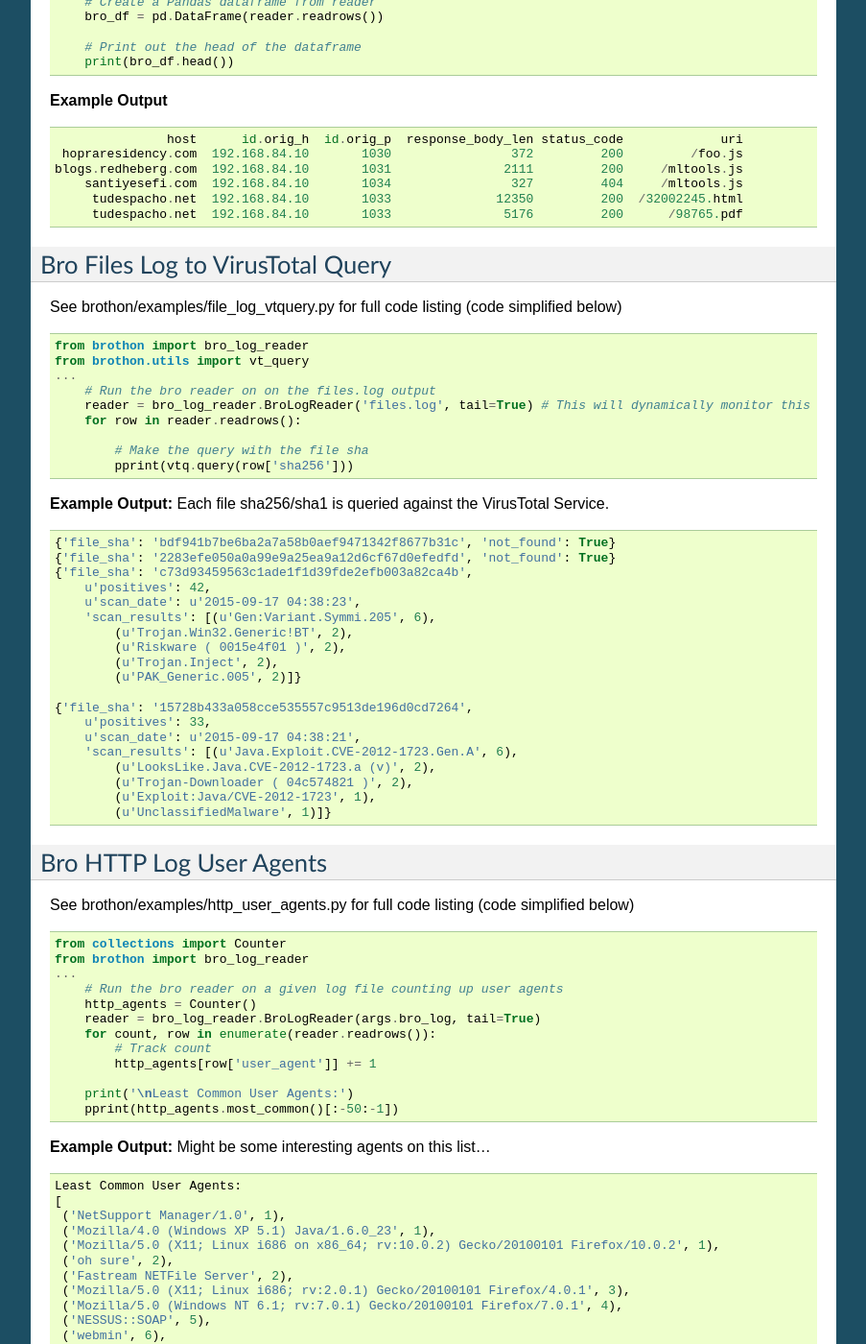
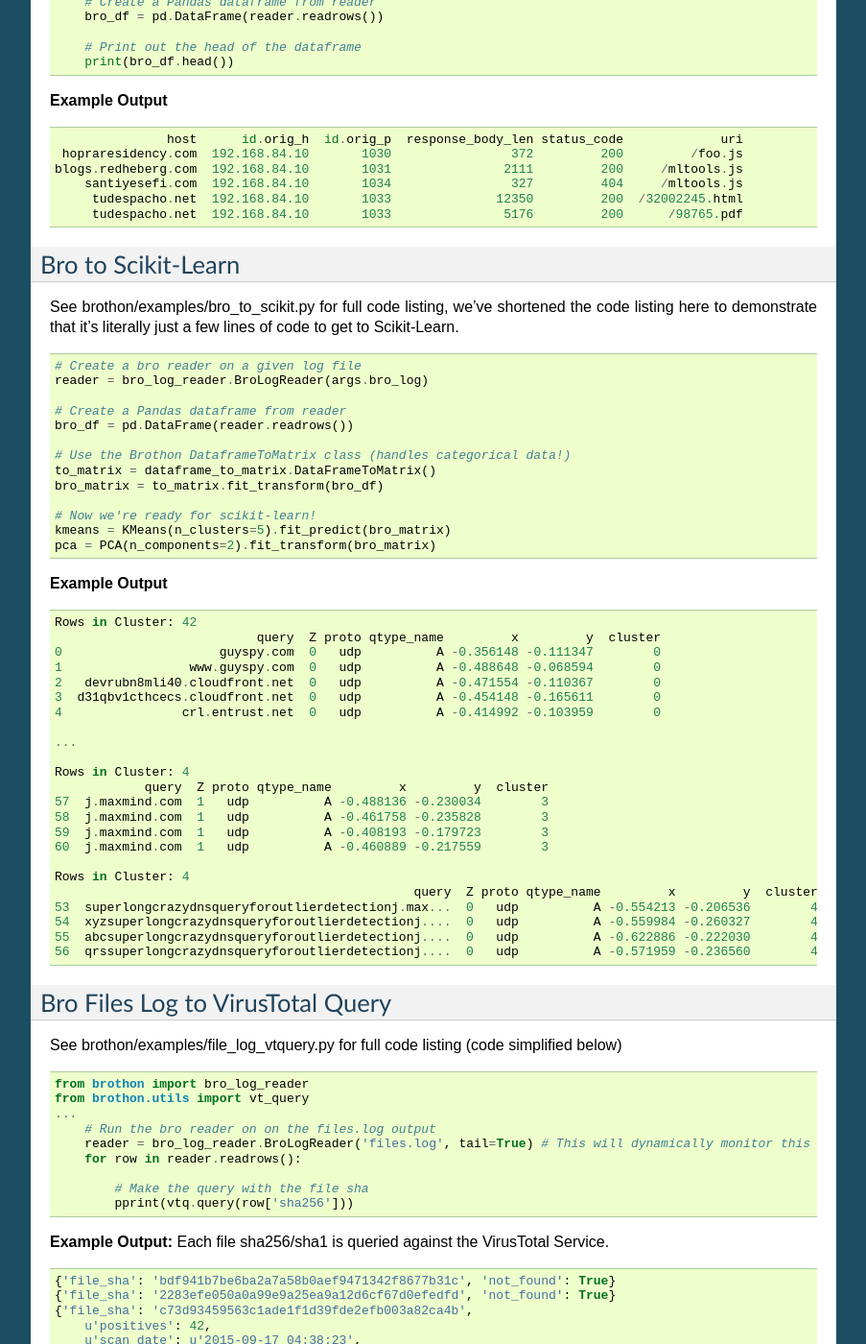
Before and after one commit to SuperCowPowers/zat, a Sphinx documentation site: the page built from docs/examples.rst, in a window 1280 px wide and 1400 px high, scrolled down 859 px. Shown: the whole window at 96% size, without its empty margins (198-1101 px from the left). Built offline with Sphinx 7.4.7, drawn with Linux system fonts in a browser that asks for light colours; the version number could not be read and is left out; some of the changed text lies outside the part shown.

Commit message:
update examples with scikit-learn

```diff
--- a/docs/examples.rst
+++ b/docs/examples.rst
@@ -37,7 +37,7 @@
     'uid': 'CJsdG95nCNF1RXuN5'}
 
 
-Creating a Pandas DataFrame
+Bro to Pandas DataFrame
 ---------------------------
 See brothon/examples/bro_to_pandas.py for full code listing. Notice that it's one line of code to convert to a Pandas DataFrame.
 
@@ -66,6 +66,57 @@
         santiyesefi.com  192.168.84.10       1034                327         404     /mltools.js
          tudespacho.net  192.168.84.10       1033              12350         200  /32002245.html
          tudespacho.net  192.168.84.10       1033               5176         200      /98765.pdf
+
+
+Bro to Scikit-Learn
+-----------------------
+See brothon/examples/bro_to_scikit.py for full code listing, we've shortened the code listing here
+to demonstrate that it's literally just a few lines of code to get to Scikit-Learn.
+
+.. code-block:: python
+
+
+        # Create a bro reader on a given log file
+        reader = bro_log_reader.BroLogReader(args.bro_log)
+
+        # Create a Pandas dataframe from reader
+        bro_df = pd.DataFrame(reader.readrows())
+
+        # Use the Brothon DataframeToMatrix class (handles categorical data!)
+        to_matrix = dataframe_to_matrix.DataFrameToMatrix()
+        bro_matrix = to_matrix.fit_transform(bro_df)
+
+        # Now we're ready for scikit-learn!
+        kmeans = KMeans(n_clusters=5).fit_predict(bro_matrix)
+        pca = PCA(n_components=2).fit_transform(bro_matrix)
+
+**Example Output**
+
+::
+
+    Rows in Cluster: 42
+                               query  Z proto qtype_name         x         y  cluster
+    0                     guyspy.com  0   udp          A -0.356148 -0.111347        0
+    1                 www.guyspy.com  0   udp          A -0.488648 -0.068594        0
+    2   devrubn8mli40.cloudfront.net  0   udp          A -0.471554 -0.110367        0
+    3  d31qbv1cthcecs.cloudfront.net  0   udp          A -0.454148 -0.165611        0
+    4                crl.entrust.net  0   udp          A -0.414992 -0.103959        0
+
+    ...
+
+    Rows in Cluster: 4
+                query  Z proto qtype_name         x         y  cluster
+    57  j.maxmind.com  1   udp          A -0.488136 -0.230034        3
+    58  j.maxmind.com  1   udp          A -0.461758 -0.235828        3
+    59  j.maxmind.com  1   udp          A -0.408193 -0.179723        3
+    60  j.maxmind.com  1   udp          A -0.460889 -0.217559        3
+
+    Rows in Cluster: 4
+                                                    query  Z proto qtype_name         x         y  cluster
+    53  superlongcrazydnsqueryforoutlierdetectionj.max...  0   udp          A -0.554213 -0.206536        4
+    54  xyzsuperlongcrazydnsqueryforoutlierdetectionj....  0   udp          A -0.559984 -0.260327        4
+    55  abcsuperlongcrazydnsqueryforoutlierdetectionj....  0   udp          A -0.622886 -0.222030        4
+    56  qrssuperlongcrazydnsqueryforoutlierdetectionj....  0   udp          A -0.571959 -0.236560        4
 
 
 Bro Files Log to VirusTotal Query
```
Also changed, not shown: 1 other file.
